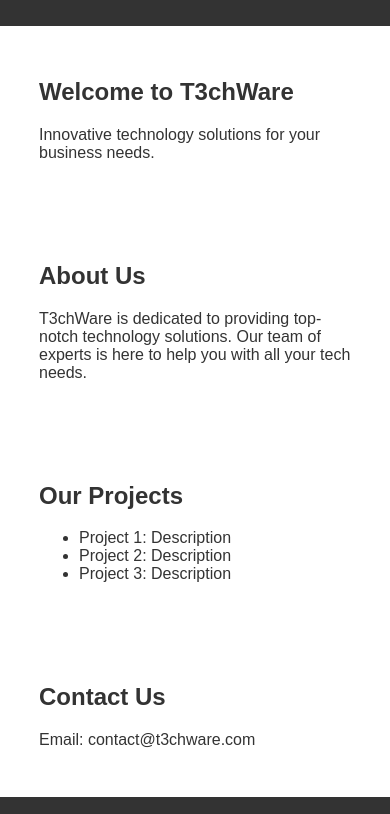
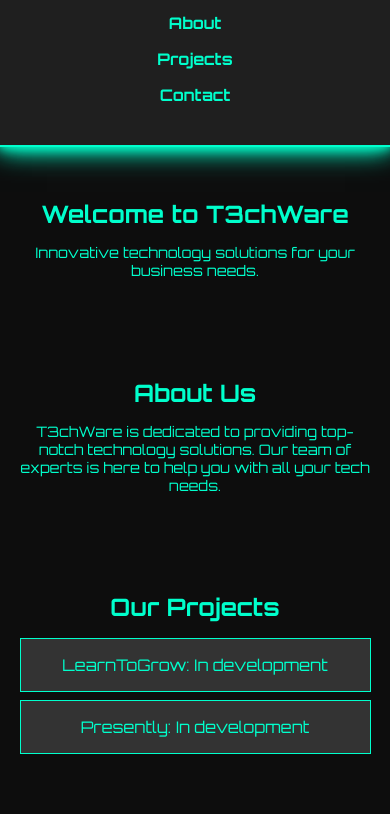
Before and after one commit to T3chWare/t3chware.github.io, a plain HTML site: page index.html in a window 390 px wide. Shown: the part 93-907 px from the top of the page. Drawn offline with Linux system fonts and the light colour scheme.

Commit message:
Add files via upload

```diff
--- a/index.html
+++ b/index.html
@@ -5,6 +5,7 @@
     <meta name="viewport" content="width=device-width, initial-scale=1.0">
     <title>T3chWare</title>
     <link rel="stylesheet" href="styles.css">
+    <link rel="stylesheet" href="https://fonts.googleapis.com/css2?family=Orbitron:wght@400;700&display=swap">
 </head>
 <body>
     <header>
@@ -39,9 +40,8 @@
         <div class="container">
             <h2>Our Projects</h2>
             <ul>
-                <li>Project 1: Description</li>
-                <li>Project 2: Description</li>
-                <li>Project 3: Description</li>
+                <li>LearnToGrow: In development</li>
+                <li>Presently: In development</li>
             </ul>
         </div>
     </section>
@@ -55,7 +55,7 @@
 
     <footer>
         <div class="container">
-            <p>&copy; 2024 T3chWare. All rights reserved.</p>
+            <p>&copy; 2025 T3chWare. All rights reserved.</p>
         </div>
     </footer>
 </body>
--- a/styles.css
+++ b/styles.css
@@ -1,47 +1,127 @@
 body {
-    font-family: Arial, sans-serif;
+    font-family: 'Orbitron', sans-serif;
     margin: 0;
     padding: 0;
-    color: #333;
+    color: #00ffcc;
+    background-color: #0d0d0d;
 }
 
 .container {
-    width: 80%;
+    width: 90%;
+    max-width: 1200px;
     margin: 0 auto;
+    text-align: center;
 }
 
 header {
-    background: #333;
-    color: #fff;
+    background: #1f1f1f;
+    color: #00ffcc;
     padding: 1em 0;
+    border-bottom: 2px solid #00ffcc;
+    box-shadow: 0 0 10px #00ffcc, 0 0 20px #00ffcc, 0 0 30px #00ffcc;
 }
 
 header h1 {
     margin: 0;
+    font-size: 2.5em;
 }
 
 nav ul {
     list-style: none;
     padding: 0;
+    display: flex;
+    justify-content: center;
+    flex-wrap: wrap;
 }
 
 nav ul li {
-    display: inline;
-    margin-right: 1em;
+    margin: 0.5em;
 }
 
 nav ul li a {
-    color: #fff;
+    color: #00ffcc;
     text-decoration: none;
+    transition: color 0.3s;
+    font-weight: bold;
+}
+
+nav ul li a:hover {
+    color: #ffffff;
 }
 
 section {
     padding: 2em 0;
 }
 
+section h2 {
+    font-size: 2em;
+    margin-bottom: 0.5em;
+}
+
+section p {
+    font-size: 1.2em;
+}
+
+section ul {
+    list-style: none;
+    padding: 0;
+}
+
+section ul li {
+    background: #333;
+    margin: 0.5em 0;
+    padding: 1em;
+    border: 1px solid #00ffcc;
+    transition: background 0.3s, border-color 0.3s;
+}
+
+section ul li:hover {
+    background: #00ffcc;
+    border-color: #ffffff;
+    color: #0d0d0d;
+}
+
 footer {
-    background: #333;
-    color: #fff;
+    background: #1f1f1f;
+    color: #00ffcc;
     text-align: center;
     padding: 1em 0;
+    border-top: 2px solid #00ffcc;
 }
+
+/* Responsive Design */
+@media (max-width: 768px) {
+    header h1 {
+        font-size: 2em;
+    }
+
+    nav ul {
+        flex-direction: column;
+    }
+
+    section h2 {
+        font-size: 1.75em;
+    }
+
+    section p {
+        font-size: 1em;
+    }
+}
+
+@media (max-width: 480px) {
+    header h1 {
+        font-size: 1.5em;
+    }
+
+    nav ul {
+        flex-direction: column;
+    }
+
+    section h2 {
+        font-size: 1.5em;
+    }
+
+    section p {
+        font-size: 0.9em;
+    }
+}
```
